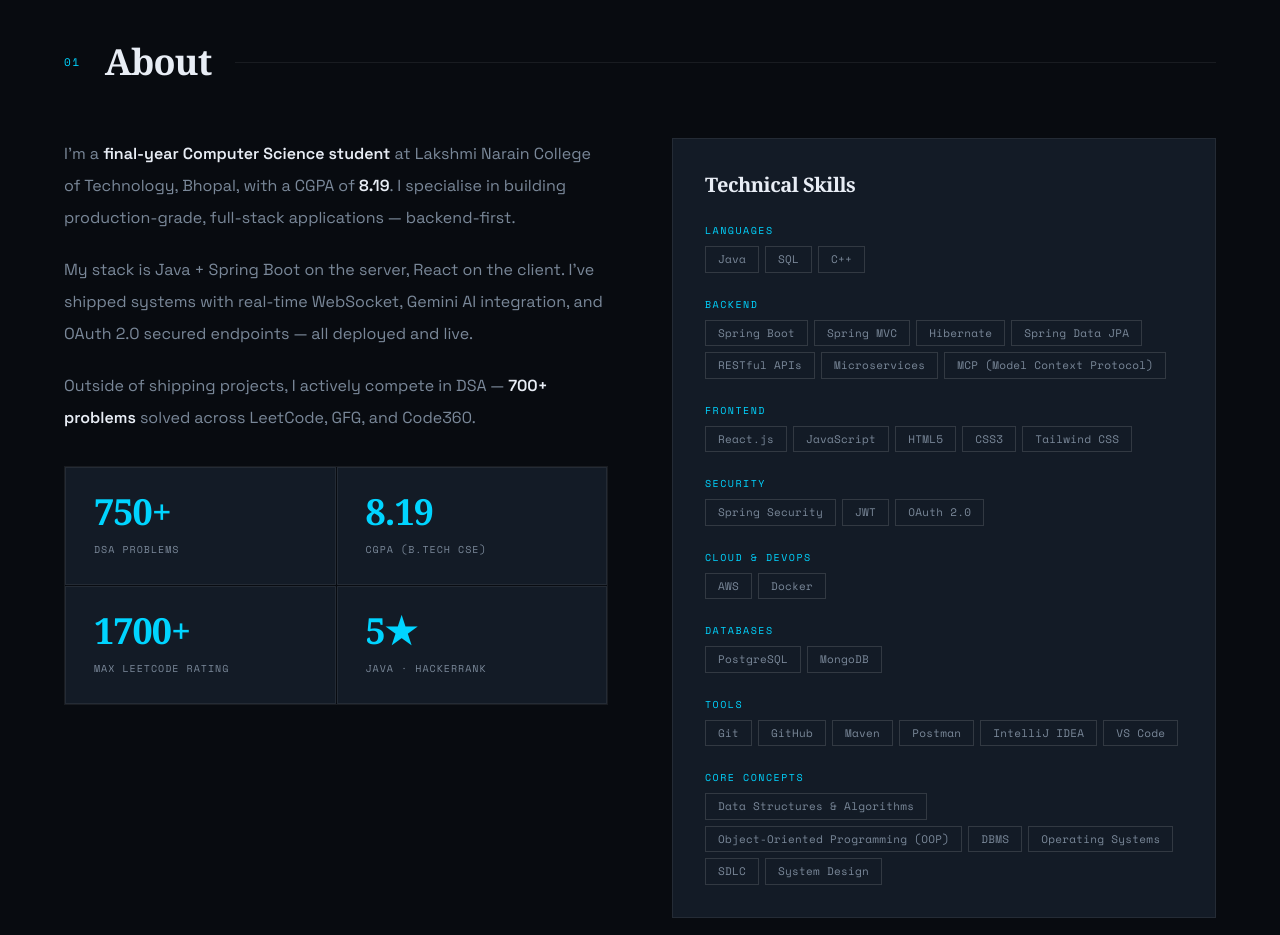
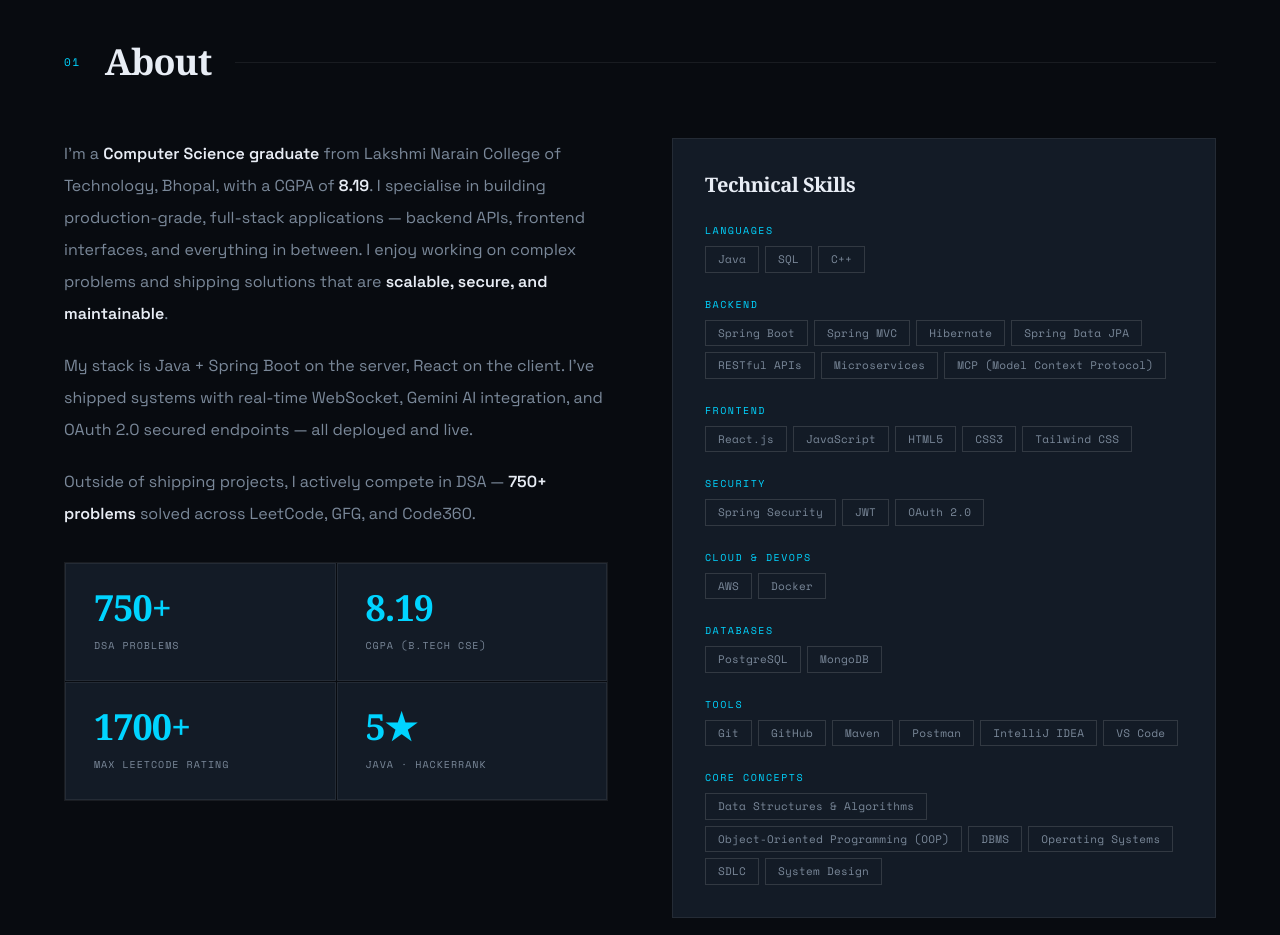
Before and after one commit to Kumargaurav126/My-Portfolio, a React (Vite) app: page / in a window 1280 px wide. Shown: the part 900-1835 px from the top of the page. Built offline with nearby package versions, Linux system fonts and the light colour scheme; a web font is replaced by a local one.

Commit message:
final changes to data

```diff
--- a/src/components/About.jsx
+++ b/src/components/About.jsx
@@ -16,13 +16,13 @@ export default function About() {
           <div className="space-y-5 text-muted text-base leading-loose">
             <p>
               I'm a{" "}
-              <strong className="text-ink">
-                final-year Computer Science student
-              </strong>{" "}
-              at Lakshmi Narain College of Technology, Bhopal, with a CGPA of{" "}
+              <strong className="text-ink">Computer Science graduate</strong>{" "}
+              from Lakshmi Narain College of Technology, Bhopal, with a CGPA of{" "}
               <strong className="text-ink">8.19</strong>. I specialise in
               building production-grade, full-stack applications —
-              backend-first.
+              backend APIs, frontend interfaces, and everything in between. I enjoy
+              working on complex problems and shipping solutions that are{" "}
+              <strong className="text-ink">scalable, secure, and maintainable</strong>.
             </p>
             <p>
               My stack is Java + Spring Boot on the server, React on the client.
@@ -32,7 +32,7 @@ export default function About() {
             </p>
             <p>
               Outside of shipping projects, I actively compete in DSA —{" "}
-              <strong className="text-ink">700+ problems</strong> solved across
+              <strong className="text-ink">750+ problems</strong> solved across
               LeetCode, GFG, and Code360.
             </p>
           </div>
```
